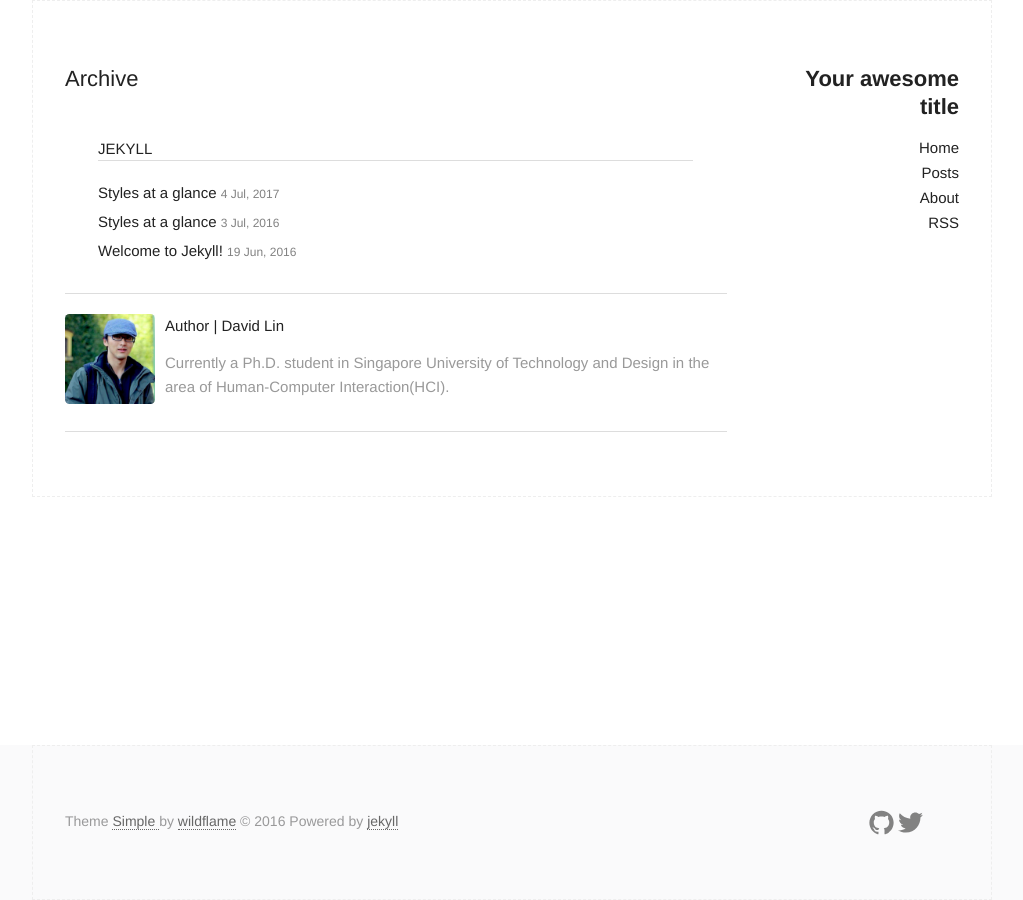
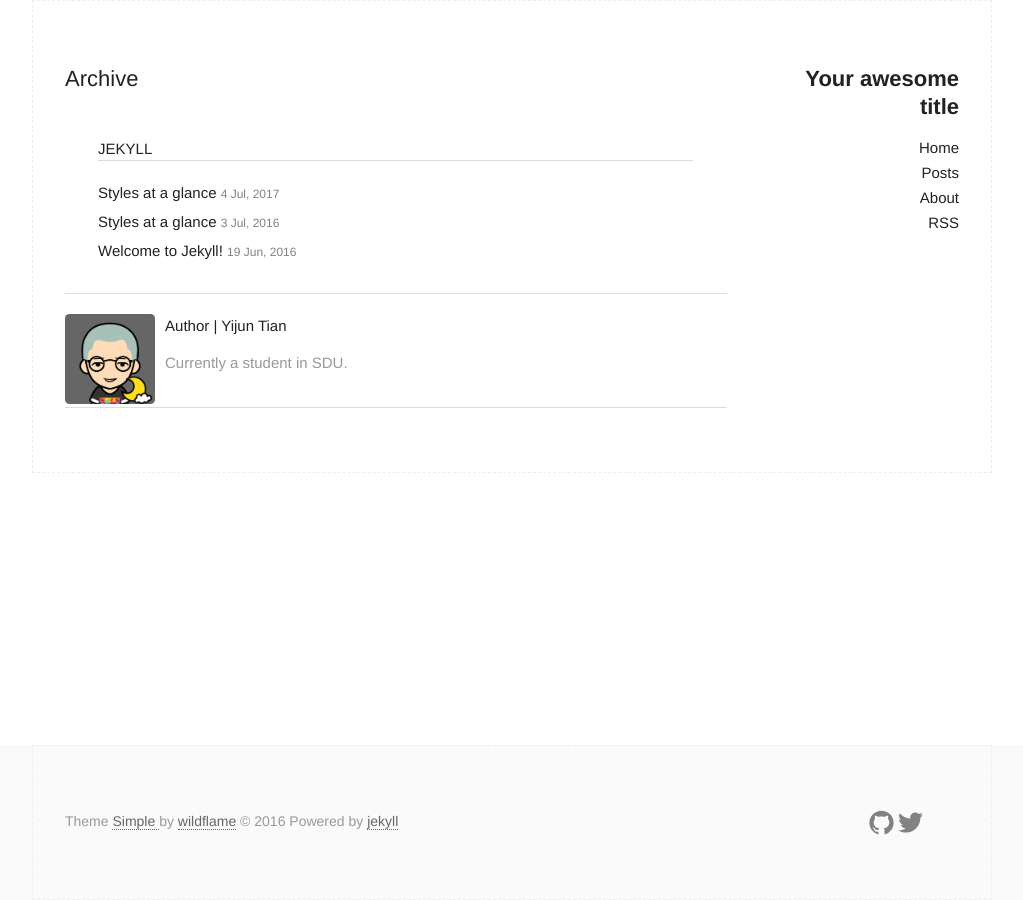
Before and after one commit to meettyj/blog, a Jekyll site: the page built from archive.html, in a window 1280 px wide. Shown: the whole page, without its empty margins (128-1151 px from the left). Built offline with Jekyll 4.4.1, drawn with Linux system fonts in a browser that asks for light colours.

Commit message:
change photo

```diff
--- a/_config.yml
+++ b/_config.yml
@@ -4,6 +4,8 @@
 # which you are expected to set up once and rarely need to edit after that.
 # For technical reasons, this file is *NOT* reloaded automatically when you use
 # 'jekyll serve'. If you change this file, please restart the server process.
+
+port: 5000
 
 # Site settings
 title: Your awesome title
--- a/_includes/author.html
+++ b/_includes/author.html
@@ -1,9 +1,9 @@
 <section class="author">
-  <div class="authorimage box" style="background: url({{site.baseurl}}/assets/img/Taffy.jpg)"></div>
+  <div class="authorimage box" style="background: url({{site.baseurl}}/assets/img/me.png)"></div>
   <div class="authorinfo box">
-    <p>Author | David Lin</p>
+    <p>Author | Yijun Tian</p>
     <p class="bio">
-      Currently a Ph.D. student in Singapore University of Technology and Design in the area of Human-Computer Interaction(HCI).
+      Currently a student in SDU.
     </p>
   </div>
 </section>
```
Also changed, not shown: assets/img/Taffy.jpg (deleted), assets/img/me.png (added).
